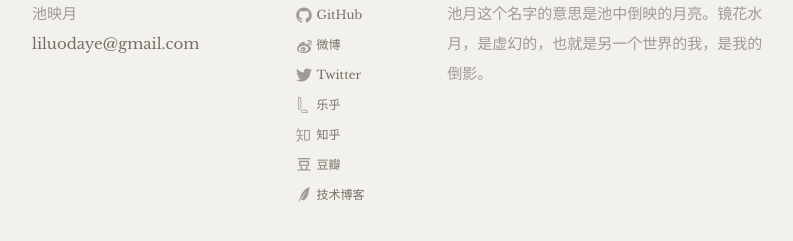
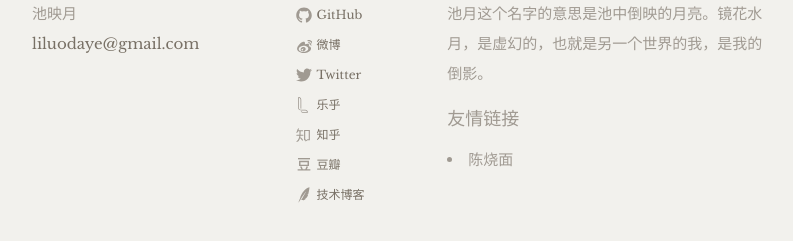
Before and after one commit to TsingfunLee/TsingfunLee.github.io, a Jekyll site: the page built from index.html, in a window 1280 px wide and 900 px high, scrolled down 2349 px. Shown: the part 631-872 px from the top of the window, without its empty margins (238-1031 px from the left). Built offline with Jekyll 4.4.1, drawn with Linux system fonts in a browser that asks for light colours; some web fonts are replaced.

Commit message:
add friend links

```diff
--- a/_includes/footer.html
+++ b/_includes/footer.html
@@ -60,6 +60,8 @@
 
 			<div class="footer-col footer-col-3">
 				<p>{{ site.intro }}</p>
+				<h2 class="footer-heading">友情链接</h2>
+				<li>陈烧面<a href="https://csming1995.github.io/"></a></li>
 			</div>
 		</div>
 
```
